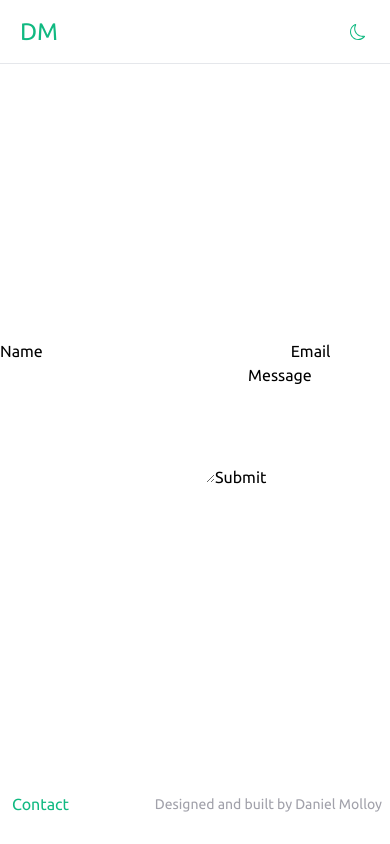
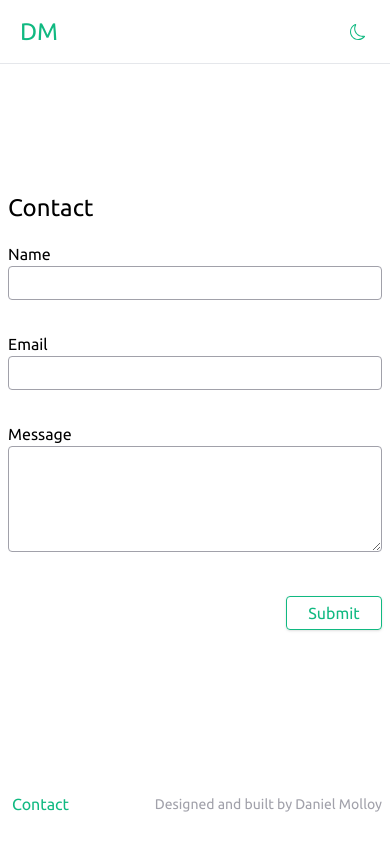
Before and after one commit to danmolloy/portfolio-site, a Next.js app: page /contact in a window 390 px wide. Built offline with nearby package versions, Linux system fonts and the light colour scheme.

Commit message:
contact-form

```diff
--- a/components/contactForm.tsx
+++ b/components/contactForm.tsx
@@ -70,27 +70,31 @@ export default function ContactForm() {
         })
       }}>
     {(props) => (
-      <Form className="form">
+      <Form className=" flex flex-col">
+        <h1 className='px-2'>Contact</h1>
+        <div className=' px-2 py-4 flex flex-col md:flex-row'>
           <label htmlFor='name-input'>Name</label>
           <Field
             id="name-input"
-            className="form-input"
+            className="border border-zinc-400 rounded p-1 sm:w-1/2 md:w-1/3"
             type="text"
             name="name"/>
           <ErrorMessage name="name">
-            { msg => <div className="form-error">{msg}</div> }
+            { msg => <div className=" text-red-500 text-sm">{msg}</div> }
           </ErrorMessage>
-
+          </div>
+          <div className=' px-2 py-4 flex flex-col md:flex-row'>
           <label htmlFor='email-input' >Email</label>
           <Field
             id="email"
-            className="form-input"
+            className="border border-zinc-400 rounded p-1 sm:w-1/2 md:w-1/3"
             type="email"
             name="email"/>
           <ErrorMessage name="email">
-          { msg => <div className="form-error">{msg}</div> }
+          { msg => <div className=" text-red-500 text-sm">{msg}</div> }
           </ErrorMessage>
-
+          </div>
+          <div className=' px-2 py-4 flex flex-col md:flex-row'>
           <label htmlFor='msg-text' >Message</label>
           <Field
             multiline
@@ -98,14 +102,18 @@ export default function ContactForm() {
             rows="4"
             component="textarea"
             id="msg-text"
-            className="text-input"
+            className="border border-zinc-400 rounded p-1 sm:w-1/2 md:w-1/3"
+
             type="textarea"
             name="message"/>
+          <ErrorMessage name="message">
+            { msg => <div className=" text-red-500 text-sm">{msg}</div> }
+          </ErrorMessage>
+          <div className='h-5'>
             {props.values.message.length > 0 && <p className='self-start text-sm mx-2 opacity-40'>{`${props.values.message.length}/500`}</p>}
-          <ErrorMessage name="message">
-            { msg => <div className="form-error">{msg}</div> }
-          </ErrorMessage>
-        <button id="submit-button" type='submit' className="submit-btn">Submit</button>
+            </div>
+          </div>
+        <button id="submit-button" type='submit' className="border w-24 py-1 m-2 self-end rounded text-emerald-500 border-emerald-500 dark:hover:bg-zinc-800 shadow hover:bg-emerald-50">Submit</button>
         <div>
         {sendStatus}
       </div>
--- a/components/layout.tsx
+++ b/components/layout.tsx
@@ -8,7 +8,7 @@ type LayoutProps = {
 
 export default function Layout({ children }: LayoutProps) {
   return (
-    <div className="w-full min-h-screen bg-white flex flex-col justify-between">
+    <div className="dark:bg-zinc-900 dark:text-zinc-300 w-full min-h-screen bg-white flex flex-col justify-between">
       <Header />
       <main>
       {children}
```
